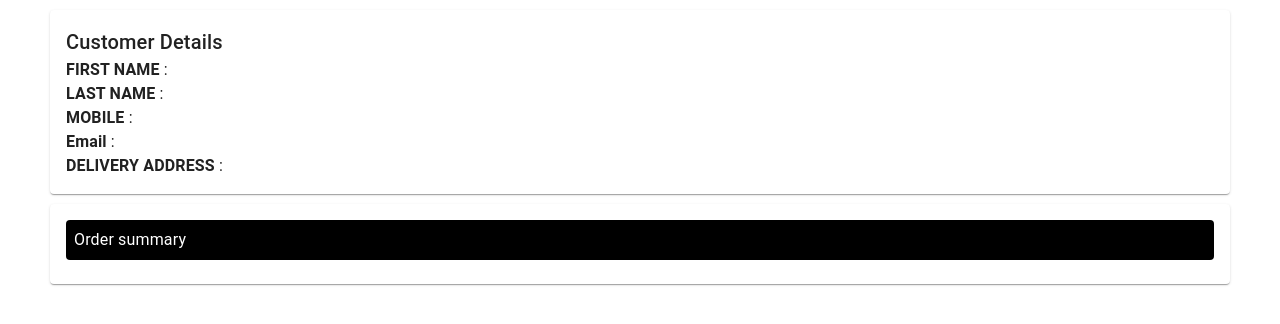
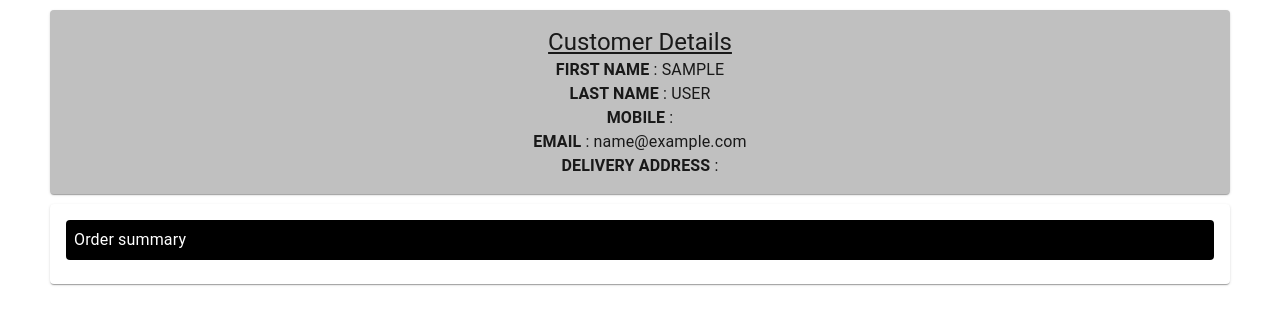
Before and after one commit to maheshsk61/New-Ecommerce-ui-api-, a React (Vite) app in the folder client/: page /buyNow in a window 1280 px wide. Shown: the top 324 px of the page. Built offline with nearby package versions, Linux system fonts and the light colour scheme; sample sign-in values are in the browser's storage.

Commit message:
UI changed for customer details

```diff
--- a/client/src/Redux/slices/handle-buttons.ts
+++ b/client/src/Redux/slices/handle-buttons.ts
@@ -28,7 +28,6 @@ export const handleButtonsSlice = createSlice({
       state.cartItems = [...state.cartItems, action.payload];
       //console.log(`cart ${JSON.stringify(state.cartItems)}`);
     },
-
     setBuyNow(state, action: PayloadAction<IProductsData[]>) {
       state.buyNow = [...state.buyNow, ...action.payload];
       //console.log(`state.buyNow ${JSON.stringify(state.buyNow)}`)
--- a/client/src/components/buy-now/buy-now.tsx
+++ b/client/src/components/buy-now/buy-now.tsx
@@ -2,12 +2,13 @@ import { Box, Card, Grid2, Typography } from "@mui/material";
 import { constant } from "../../constant";
 import { useDispatch, useSelector } from "react-redux";
 import { AppDispatch, RootState } from "../../Redux/store";
-import React from "react";
+import React, { useEffect } from "react";
 import Buttons from "../reuse-components/button/button";
 import {
   setRemoveFromBuyNow,
   setIsDisabled,
 } from "../../Redux/slices/handle-buttons";
+import { setUser } from "../../Redux/slices/user";
 
 const BuyNow: React.FC = (): JSX.Element => {
   const userDetails = useSelector((state: RootState) => state.user);
@@ -21,7 +22,12 @@ const BuyNow: React.FC = (): JSX.Element => {
       dispatch(setIsDisabled(false));
     }, 1000);
   };
-
+  useEffect(() => {
+    const storedUser = JSON.parse(localStorage.getItem("user") || "{}");
+    if (storedUser) {
+      dispatch(setUser(storedUser));
+    }
+  }, [dispatch]);
   return (
     <Grid2
       sx={{
@@ -36,12 +42,23 @@ const BuyNow: React.FC = (): JSX.Element => {
     >
       <Card
         className="p-3"
-        sx={{ margin: "10px 50px", width: "auto", height: "auto" }}
+        sx={{
+          margin: "10px 50px",
+          width: "auto",
+          height: "auto",
+          background: "var(--silver-color)",
+          textAlign: "center"
+        }}
         id="customer-details"
       >
         {userDetails.user && (
           <React.Fragment>
-            <Typography variant="h6">{constant.customerDetails}</Typography>
+            <Typography
+              variant="h5"
+              sx={{ textDecoration: "underline"}}
+            >
+              {constant.customerDetails}
+            </Typography>
             <Typography component="p">
               <b>{constant.firstName.toUpperCase()}</b> :{" "}
               {userDetails.user.firstName.toUpperCase()}
@@ -55,7 +72,8 @@ const BuyNow: React.FC = (): JSX.Element => {
               {userDetails.user.countryCode} {userDetails.user.mobileNumber}
             </Typography>
             <Typography component="p">
-              <b>{constant.email}</b> : {userDetails.user.email}
+              <b>{constant.email.toUpperCase()}</b> :{" "}
+              {userDetails.user.email.toLowerCase()}
             </Typography>
             <Typography component="p">
               <b>{constant.deliveryAddress.toUpperCase()}</b> :{" "}
--- a/client/src/components/navbar/navbar.tsx
+++ b/client/src/components/navbar/navbar.tsx
@@ -55,7 +55,9 @@ const Navbar: React.FC = (): JSX.Element => {
   };
   useEffect(() => {
     const storedUser = JSON.parse(localStorage.getItem("user") || "{}");
-    dispatch(setUser(storedUser));
+    if (storedUser) {
+      dispatch(setUser((storedUser)));
+    }
   }, [dispatch]);
   return (
     <Box>
```
Also changed, not shown: client/src/components/products/product.tsx (line endings or trailing spaces).
